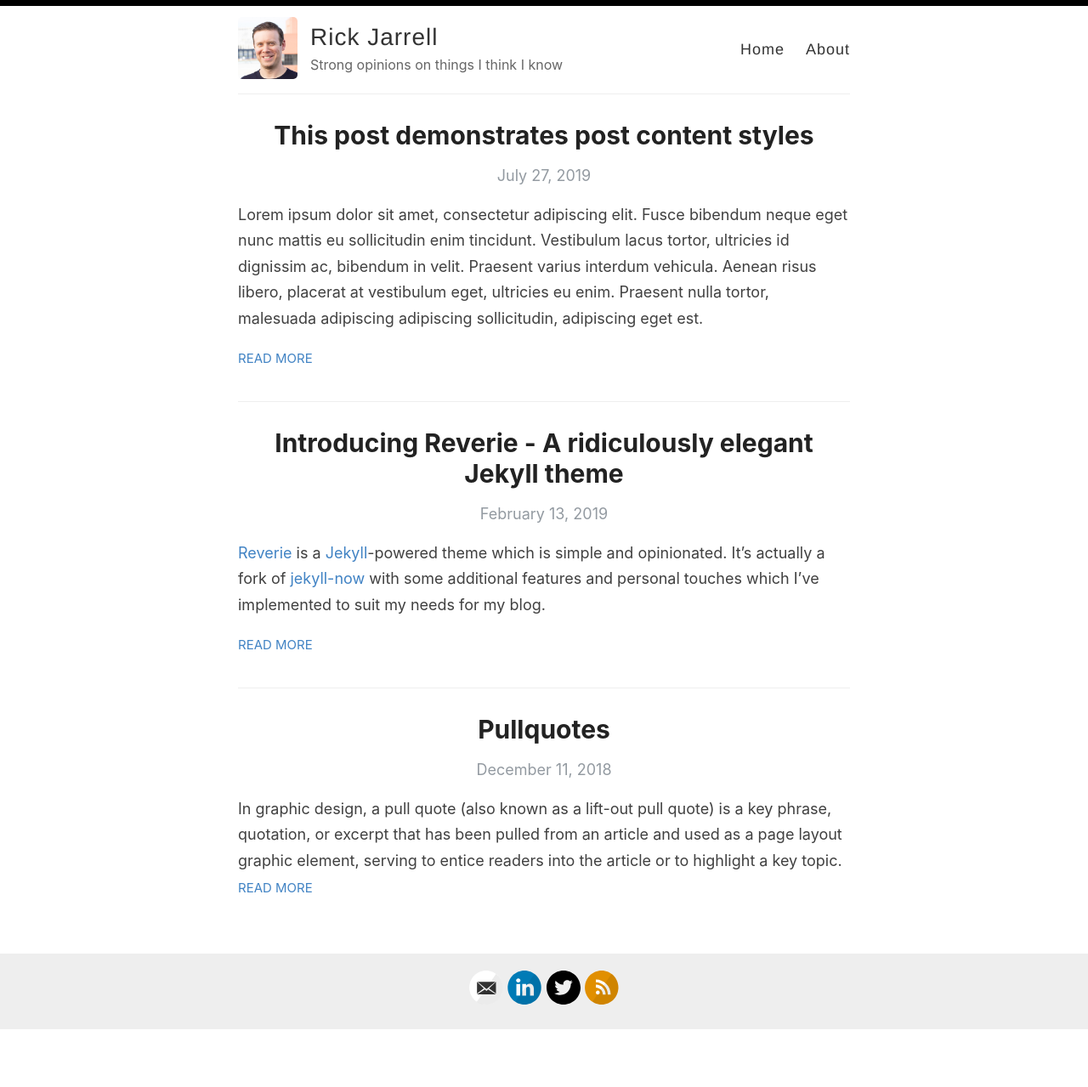
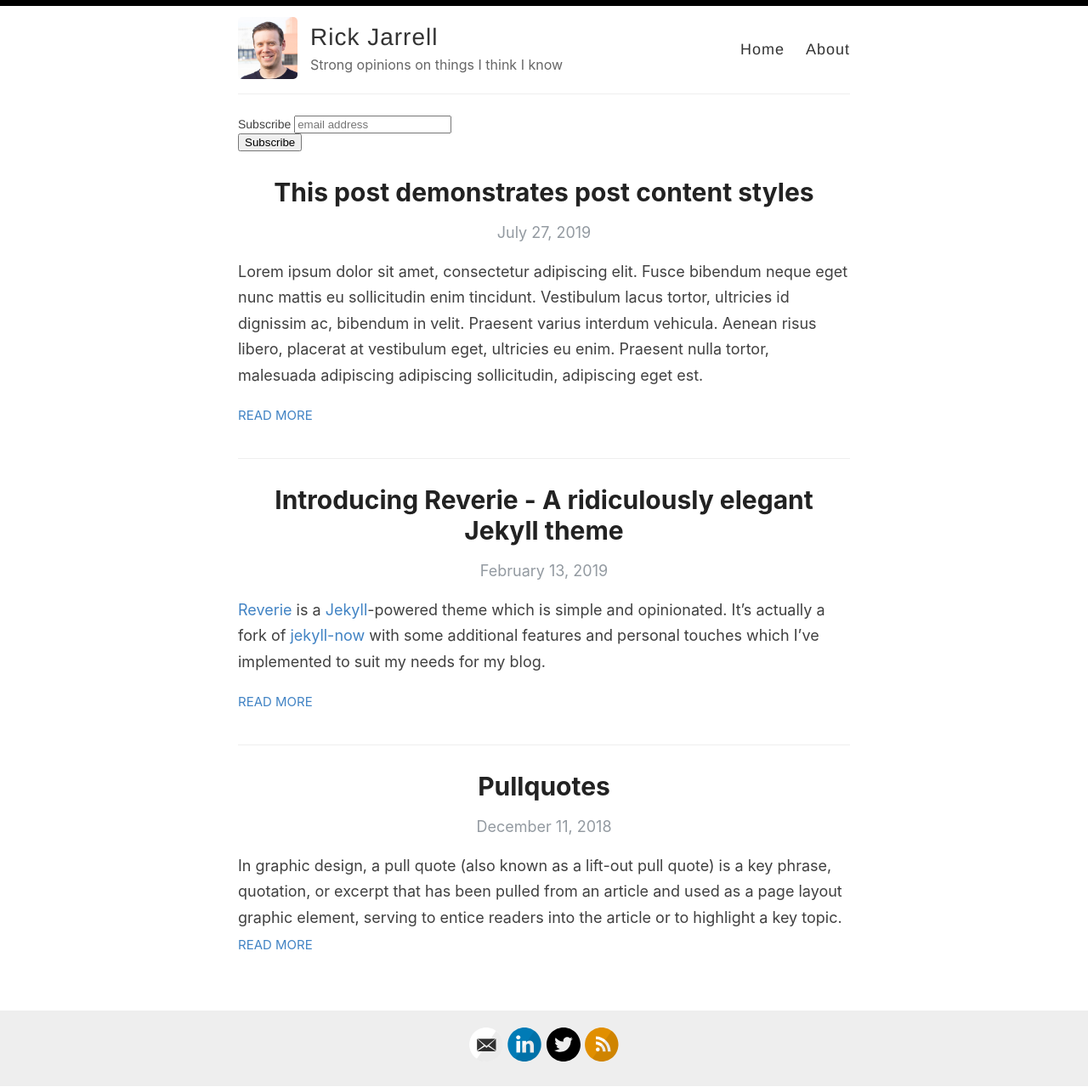
Before and after one commit to rickjarrell/backupblog, a Jekyll site: the page built from index.html, in a window 1280 px wide. Shown: the whole page at 85% size. Built offline with Jekyll 4.4.1, drawn with Linux system fonts in a browser that asks for light colours; the list of posts is cut into pages by our own code; comment, search, counter and statistics services are not loaded; before the commit the page ends 1212 px from its top, so only the background shows below that.

Commit message:
email home

```diff
--- a/index.html
+++ b/index.html
@@ -1,6 +1,26 @@
 ---
 layout: default
 ---
+<!-- Begin Mailchimp Signup Form -->
+<link href="//cdn-images.mailchimp.com/embedcode/horizontal-slim-10_7.css" rel="stylesheet" type="text/css">
+<style type="text/css">
+	#mc_embed_signup{background:#fff; clear:left; font:14px Helvetica,Arial,sans-serif; width:100%;}
+	/* Add your own Mailchimp form style overrides in your site stylesheet or in this style block.
+	   We recommend moving this block and the preceding CSS link to the HEAD of your HTML file. */
+</style>
+<div id="mc_embed_signup">
+<form action="https://rickjarrell.us18.list-manage.com/subscribe/post?u=34a7f43cd8d399be15e76a8b8&amp;id=bf9f68a03e" method="post" id="mc-embedded-subscribe-form" name="mc-embedded-subscribe-form" class="validate" target="_blank" novalidate>
+    <div id="mc_embed_signup_scroll">
+	<label for="mce-EMAIL">Subscribe</label>
+	<input type="email" value="" name="EMAIL" class="email" id="mce-EMAIL" placeholder="email address" required>
+    <!-- real people should not fill this in and expect good things - do not remove this or risk form bot signups-->
+    <div style="position: absolute; left: -5000px;" aria-hidden="true"><input type="text" name="b_34a7f43cd8d399be15e76a8b8_bf9f68a03e" tabindex="-1" value=""></div>
+    <div class="clear"><input type="submit" value="Subscribe" name="subscribe" id="mc-embedded-subscribe" class="button"></div>
+    </div>
+</form>
+</div>
+
+<!--End mc_embed_signup-->
 
 <div class="posts">
   {% for post in paginator.posts %}
```
